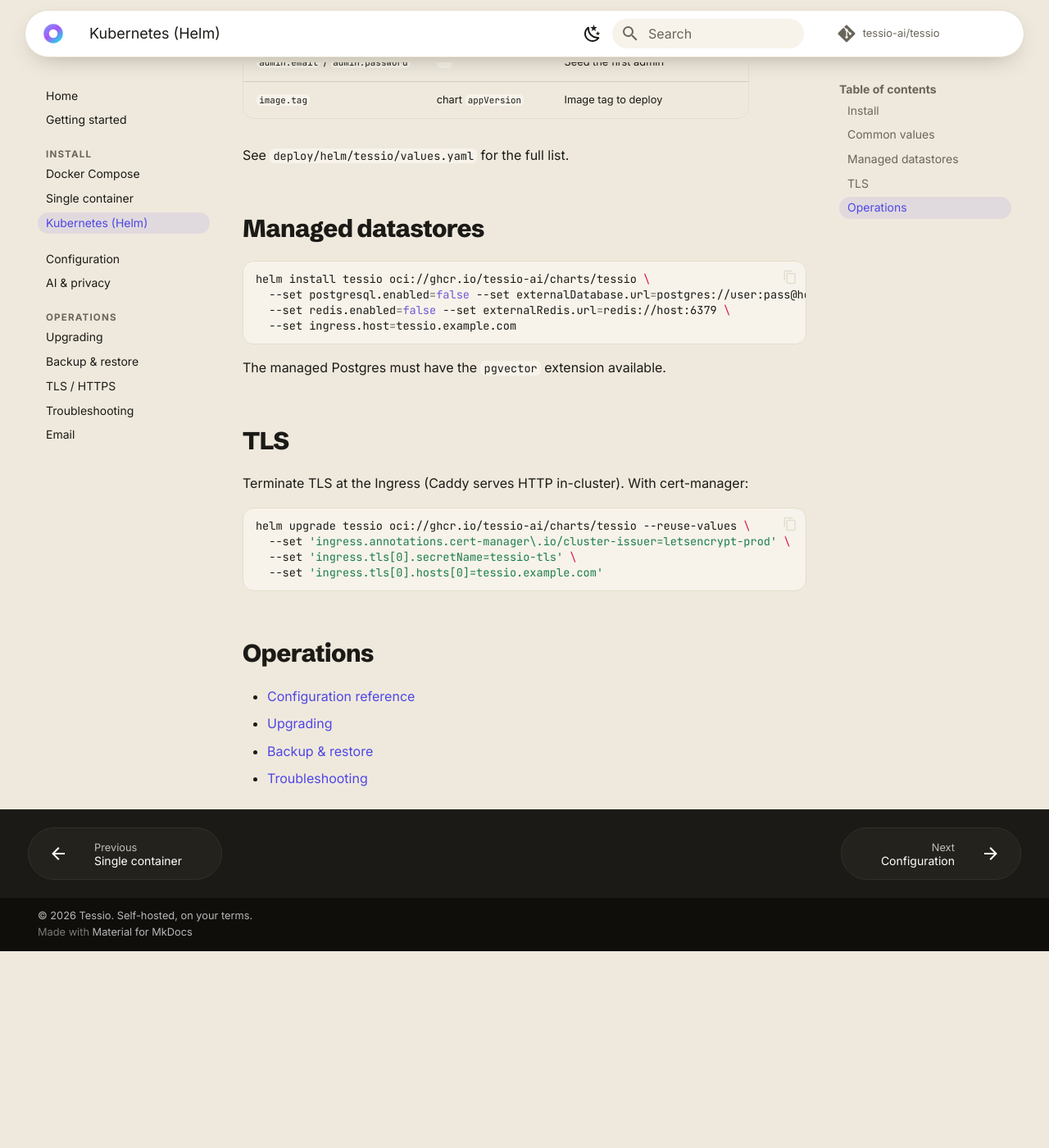
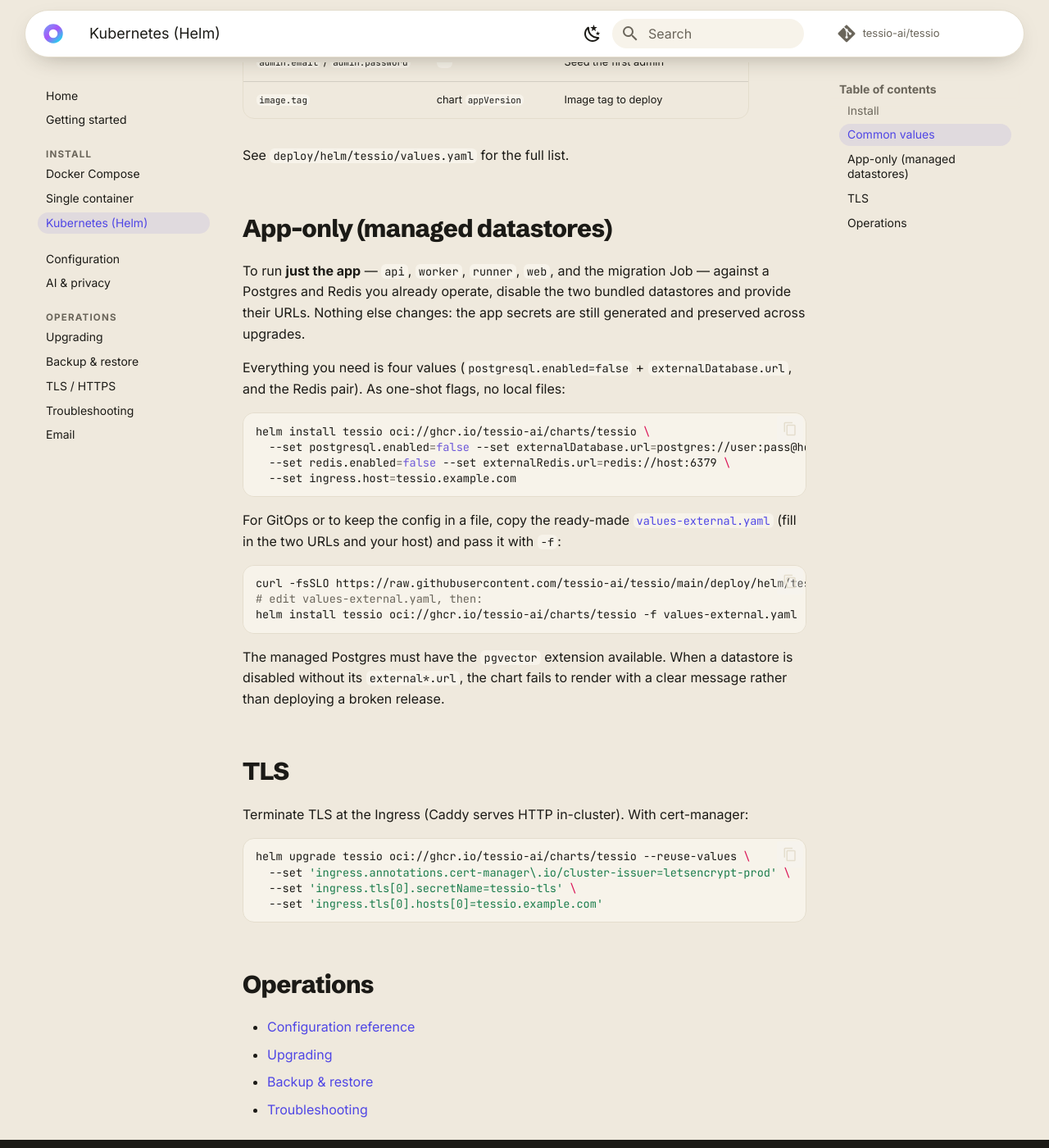
Before and after one commit to tessio-ai/tessio, an MkDocs documentation site: the page built from docs/manual/install/kubernetes.md, in a window 1280 px wide and 1400 px high, scrolled down 1118 px. Shown: the whole window at 82% size. Built offline with MkDocs 1.6.1 and Material for MkDocs 9.7.7, drawn with Linux system fonts in a browser that asks for light colours; comment, search, counter and statistics services are not loaded; before the commit the page ends 2278 px from its top, so only the background shows below that.

Commit message:
Add turnkey app-only (external datastores) Helm path
The chart already supports disabling the bundled Postgres/Redis
(postgresql.enabled=false + externalDatabase.url, and the Redis pair);
this makes that path turnkey and documents it as the "just the app"
deploy.

- deploy/helm/tessio/values-external.yaml: ready-made overrides that
  turn off both bundled datastores and expose the external URL fields,
  as a copy-and-fill starting point for GitOps.
- tests/external_datastores_test.yaml: assert app-only rendering wires
  DATABASE_URL/REDIS_URL to the external URLs, drops the POSTGRES_PASSWORD
  env, and fails fast with a clear message when a datastore is disabled
  without its external URL.
- docs/kubernetes + README: document the app-only path (one-shot --set
  flags for OCI installs, plus the values file for GitOps).

Co-Authored-By: Claude Opus 4.8 <noreply@anthropic.com>
Claude-Session: https://claude.ai/code/session_011u5A97njbtrEV4XEVdYn91

````diff
--- a/docs/manual/install/kubernetes.md
+++ b/docs/manual/install/kubernetes.md
@@ -35,7 +35,14 @@ upgrades. The release exposes the `web` service through an Ingress (enabled by d
 
 See `deploy/helm/tessio/values.yaml` for the full list.
 
-## Managed datastores
+## App-only (managed datastores)
+
+To run **just the app** — `api`, `worker`, `runner`, `web`, and the migration Job — against a
+Postgres and Redis you already operate, disable the two bundled datastores and provide their
+URLs. Nothing else changes: the app secrets are still generated and preserved across upgrades.
+
+Everything you need is four values (`postgresql.enabled=false` + `externalDatabase.url`, and the
+Redis pair). As one-shot flags, no local files:
 
 ```bash
 helm install tessio oci://ghcr.io/tessio-ai/charts/tessio \
@@ -44,7 +51,19 @@ helm install tessio oci://ghcr.io/tessio-ai/charts/tessio \
   --set ingress.host=tessio.example.com
 ```
 
-The managed Postgres must have the `pgvector` extension available.
+For GitOps or to keep the config in a file, copy the ready-made
+[`values-external.yaml`](https://github.com/tessio-ai/tessio/blob/main/deploy/helm/tessio/values-external.yaml)
+(fill in the two URLs and your host) and pass it with `-f`:
+
+```bash
+curl -fsSLO https://raw.githubusercontent.com/tessio-ai/tessio/main/deploy/helm/tessio/values-external.yaml
+# edit values-external.yaml, then:
+helm install tessio oci://ghcr.io/tessio-ai/charts/tessio -f values-external.yaml
+```
+
+The managed Postgres must have the `pgvector` extension available. When a datastore is disabled
+without its `external*.url`, the chart fails to render with a clear message rather than deploying
+a broken release.
 
 ## TLS
 
````
Also changed, not shown: README.md (+3 -1 lines), 2 other files.
